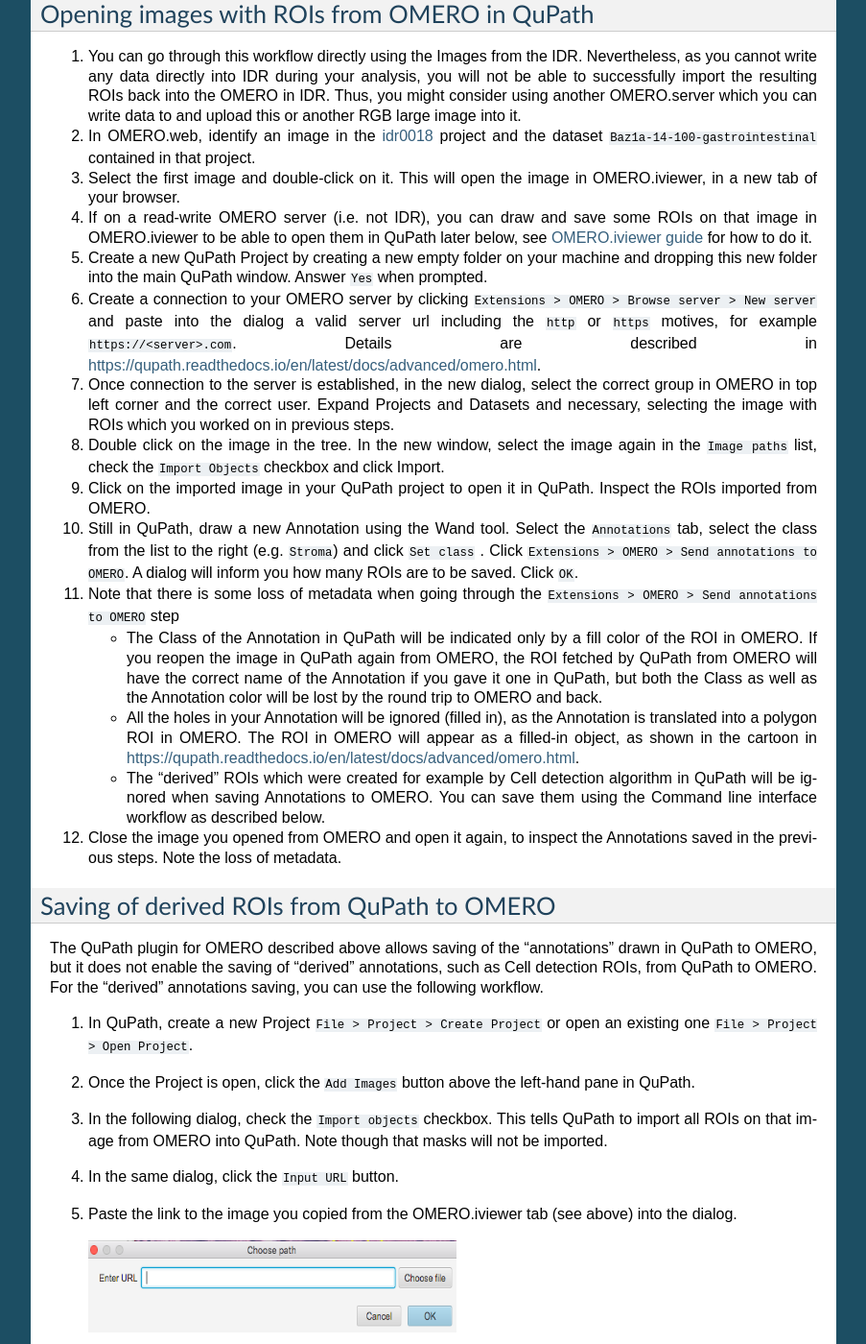
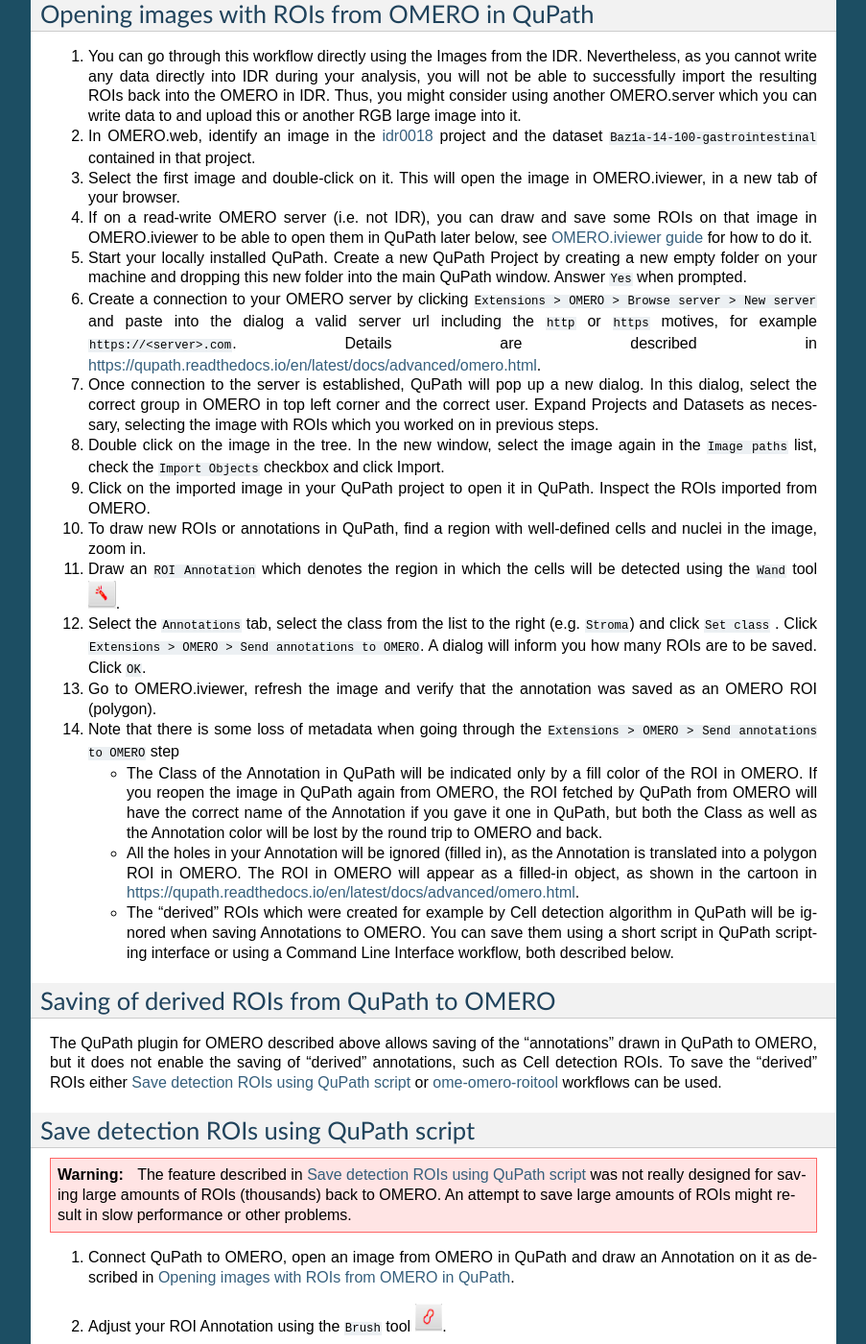
Before and after one commit to ome/omero-guide-qupath, a Sphinx documentation site: the page built from docs/qupath.rst, in a window 1280 px wide and 1400 px high, scrolled down 957 px. Shown: the whole window at 96% size, without its empty margins (198-1101 px from the left). Built offline with Sphinx 7.4.7, drawn with Linux system fonts in a browser that asks for light colours; some of the changed text lies outside the part shown.

Commit message:
Split into correct chapters, add new text, reorganize

```diff
--- a/docs/qupath.rst
+++ b/docs/qupath.rst
@@ -11,11 +11,13 @@
 
 - How to connect QuPath to OMERO.server and browse the data.
 
-- How to open an image from OMERO.server in QuPath and load the ROIs from OMERO on that image to QuPath.
+- How to open an image including ROIs from OMERO.server in QuPath.
 
 - How to draw an annotation in QuPath on an image from OMERO and save the annotation on that image in OMERO as OMERO ROI.
 
 - How to perform simple Cell detection in QuPath.
+
+- How to save the Cell detection ROIs directly to OMERO using a script in QuPath.
 
 - How to export the Cell detection ROIs from QuPath as OME-XML.
 
@@ -56,17 +60,23 @@
 
 #. If on a read-write OMERO server (i.e. not IDR), you can draw and save some ROIs on that image in OMERO.iviewer to be able to open them in QuPath later below, see `OMERO.iviewer guide <https://omero-guides.readthedocs.io/en/latest/iviewer/docs/iviewer_rois.html>`_ for how to do it.
 
-#. Create a new QuPath Project by creating a new empty folder on your machine and dropping this new folder into the main QuPath window. Answer ``Yes`` when prompted.
+#. Start your locally installed QuPath. Create a new QuPath Project by creating a new empty folder on your machine and dropping this new folder into the main QuPath window. Answer ``Yes`` when prompted.
 
 #. Create a connection to your OMERO server by clicking ``Extensions > OMERO > Browse server > New server`` and paste into the dialog a valid server url including the ``http`` or ``https`` motives, for example ``https://<server>.com``. Details are described in https://qupath.readthedocs.io/en/latest/docs/advanced/omero.html.
 
-#. Once connection to the server is established, in the new dialog, select the correct group in OMERO in top left corner and the correct user. Expand Projects and Datasets and necessary, selecting the image with ROIs which you worked on in previous steps.
+#. Once connection to the server is established, QuPath will pop up a new dialog. In this dialog, select the correct group in OMERO in top left corner and the correct user. Expand Projects and Datasets as necessary, selecting the image with ROIs which you worked on in previous steps.
 
 #. Double click on the image in the tree. In the new window, select the image again in the ``Image paths`` list, check the ``Import Objects`` checkbox and click Import.
 
 #. Click on the imported image in your QuPath project to open it in QuPath. Inspect the ROIs imported from OMERO.
 
-#. Still in QuPath, draw a new Annotation using the Wand tool. Select the ``Annotations`` tab, select the class from the list to the right (e.g. ``Stroma``) and click ``Set class`` . Click ``Extensions > OMERO > Send annotations to OMERO``. A dialog will inform you how many ROIs are to be saved. Click ``OK``.
+#. To draw new ROIs or annotations in QuPath, find a region with well-defined cells and nuclei in the image, zoom in.
+
+#. Draw an ``ROI Annotation`` which denotes the region in which the cells will be detected using the ``Wand`` tool |image2|.
+
+#. Select the ``Annotations`` tab, select the class from the list to the right (e.g. ``Stroma``) and click ``Set class`` . Click ``Extensions > OMERO > Send annotations to OMERO``. A dialog will inform you how many ROIs are to be saved. Click ``OK``.
+
+#. Go to OMERO.iviewer, refresh the image and verify that the annotation was saved as an OMERO ROI (polygon).
 
 #. Note that there is some loss of metadata when going through the ``Extensions > OMERO > Send annotations to OMERO`` step
 
@@ -74,46 +84,21 @@
 
    - All the holes in your Annotation will be ignored (filled in), as the Annotation is translated into a polygon ROI in OMERO. The ROI in OMERO will appear as a filled-in object, as shown in the cartoon in https://qupath.readthedocs.io/en/latest/docs/advanced/omero.html.
 
-   - The "derived" ROIs which were created for example by Cell detection algorithm in QuPath will be ignored when saving Annotations to OMERO. You can save them using the Command line interface workflow as described below.
-
-#. Close the image you opened from OMERO and open it again, to inspect the Annotations saved in the previous steps. Note the loss of metadata.
-
+   - The "derived" ROIs which were created for example by Cell detection algorithm in QuPath will be ignored when saving Annotations to OMERO. You can save them using a short script in QuPath scripting interface or using a Command Line Interface workflow, both described below.
 
 Saving of derived ROIs from QuPath to OMERO
 -------------------------------------------
-The QuPath plugin for OMERO described above allows saving of the "annotations" drawn in QuPath to OMERO, but it does not enable the saving of "derived" annotations, such as Cell detection ROIs, from QuPath to OMERO. For the "derived" annotations saving, you can use the following workflow.
+The QuPath plugin for OMERO described above allows saving of the "annotations" drawn in QuPath to OMERO, but it does not enable the saving of "derived" annotations, such as Cell detection ROIs. To save the "derived" ROIs either :ref:`Save detection ROIs using QuPath script<Saveroiscript>` or :ref:`ome-omero-roitool<Roitool>` workflows can be used.
 
-#. In QuPath, create a new Project ``File > Project > Create Project`` or open an existing one ``File > Project > Open Project``.
 
-#. Once the Project is open, click the ``Add Images`` button above the left-hand pane in QuPath.
+.. _Saveroiscript:
 
-#. In the following dialog, check the ``Import objects`` checkbox. This tells QuPath to import all ROIs on that image from OMERO into QuPath. Note though that masks will not be imported.
+Save detection ROIs using QuPath script
+---------------------------------------
+.. warning::
+    The feature described in :ref:`Save detection ROIs using QuPath script<Saveroiscript>` was not really designed for saving large amounts of ROIs (thousands) back to OMERO. An attempt to save large amounts of ROIs might result in slow performance or other problems.
 
-#. In the same dialog, click the ``Input URL`` button.
-
-#. Paste the link to the image you copied from the OMERO.iviewer tab (see above) into the dialog.
-
-   |image0|
-
-#. Click ``OK``.
-
-#. If you are using a link not from IDR, but from a different OMERO.server protected by credentials, in the following dialog, enter your credentials.
-
-   |image1|
-
-#. Click ``Import``.
-
-#. The image thumbnail will appear in the left-hand pane list of the QuPath Project. Click on that thumbnail to open the image in QuPath's full viewer.
-
-#. Set image type to ``Brightfield H&E`` in the following dialog. Click ``OK``.
-
-#. Find your ROIs from OMERO now in QuPath on that image.
-
-#. To draw new ROIs or annotations in QuPath, find a region with well-defined cells and nuclei in the image, zoom in.
-
-#. Draw an ``ROI Annotation`` which denotes the region in which the cells will be detected using the ``Wand`` tool |image2|.
-
-#. Note that if the ``ROI Annotation`` is encompassing a very large area, you might later get performance problems with the ``OME_XML_export.groovy`` script which exports the ``ROI Annotation`` in ome-xml format, because this script is attempting to export the ``ROI Annotation`` as a mask, see below.
+#. Connect QuPath to OMERO, open an image from OMERO in QuPath and draw an Annotation on it as described in :ref:`Opening images with ROIs from OMERO in QuPath<OpeninginQuPath>`.
 
 #. Adjust your ROI Annotation using the ``Brush`` tool |image3|.
 
@@ -123,15 +108,36 @@
 
    |image4|
 
-#. Select ``Measure > Show detection measurements``.
+#. Click on ``Hierarchy`` tab in the left-hand pane of QuPath. Expand the Annotation you have just run the ``Cell detection`` on.
 
-   |image5|
+#. Select several detection ROIs.
 
-#. Note: You can save the results locally by clicking ``Save`` in the bottom right of the ``Detection results table``. If you are using your own server, you can upload the results and link them to the Image.
+#. Open the scripting dialog in QuPath ``Automate > Show script editor`` and paste into it the following code::
 
-#. In the following steps, we will show how to convert the ROIs your just created in QuPath into OMERO ROIs and attach them to the image in OMERO.
+      import qupath.lib.images.servers.omero.OmeroTools
+      OmeroTools.writePathObjects(getSelectedObjects(), getCurrentServer())
 
-#. First, use the ROI OME-XML export script to export your ROIs from QuPath into OME-XML file. Find the version of ``ome-omero-roitool`` mentioned in Resources on `ome-omero-roitool releases <https://github.com/glencoesoftware/ome-omero-roitool/releases>`_ and from there download the ``ome-omero-roitool-xxx.zip``. The downloaded zip contains both the plugin and the QuPath scripts needed for this workflow.
+#. From the top menu, select ``Run > Run``. This saves the detection ROIs you selected in the ``Hierarchy`` tab into OMERO.
+
+#. Go to OMERO.iviewer and refresh the image. Inspect the saved detection ROIs.
+
+.. _Roitool:
+
+Save detection ROIs using ome-omero-roitool
+-------------------------------------------
+This workflow necessritates the usage of the Command Line Interface. The limitation here are the Annotation ROIs, whcih are transformed into masks in OMERO. Although this preserves the holes in the Annotations, if the Annotation ROIs are too large, it might result in performance problems or even running out of resources on the machine where the export of the mask from QuPath is attempted.
+
+#. Connect QuPath to OMERO, open an image from OMERO in QuPath and draw an Annotation on it as described in :ref:`Opening images with ROIs from OMERO in QuPath<OpeninginQuPath>`.
+
+#. Adjust your ROI Annotation using the ``Brush`` tool |image3|.
+
+#. Select ``Analyze > Cell detection > Cell detection``.
+
+#. You can adjust the parameters. Click ``Run``. This will draw red ROIs around cells and nuclei inside your ``ROI Annotation``.
+
+   |image4|
+
+#. Use the ROI OME-XML export script to export your ROIs from QuPath into OME-XML file. Find the version of ``ome-omero-roitool`` mentioned in Resources on `ome-omero-roitool releases <https://github.com/glencoesoftware/ome-omero-roitool/releases>`_ and from there download the ``ome-omero-roitool-xxx.zip``. The downloaded zip contains both the plugin and the QuPath scripts needed for this workflow.
 
 #. Unzip the downloaded artifact and drag and drop the ``OME_XML_export.groovy`` into your QuPath.
 
```
Also changed, not shown: other parts of docs/qupath.rst (+2 -0 lines).
